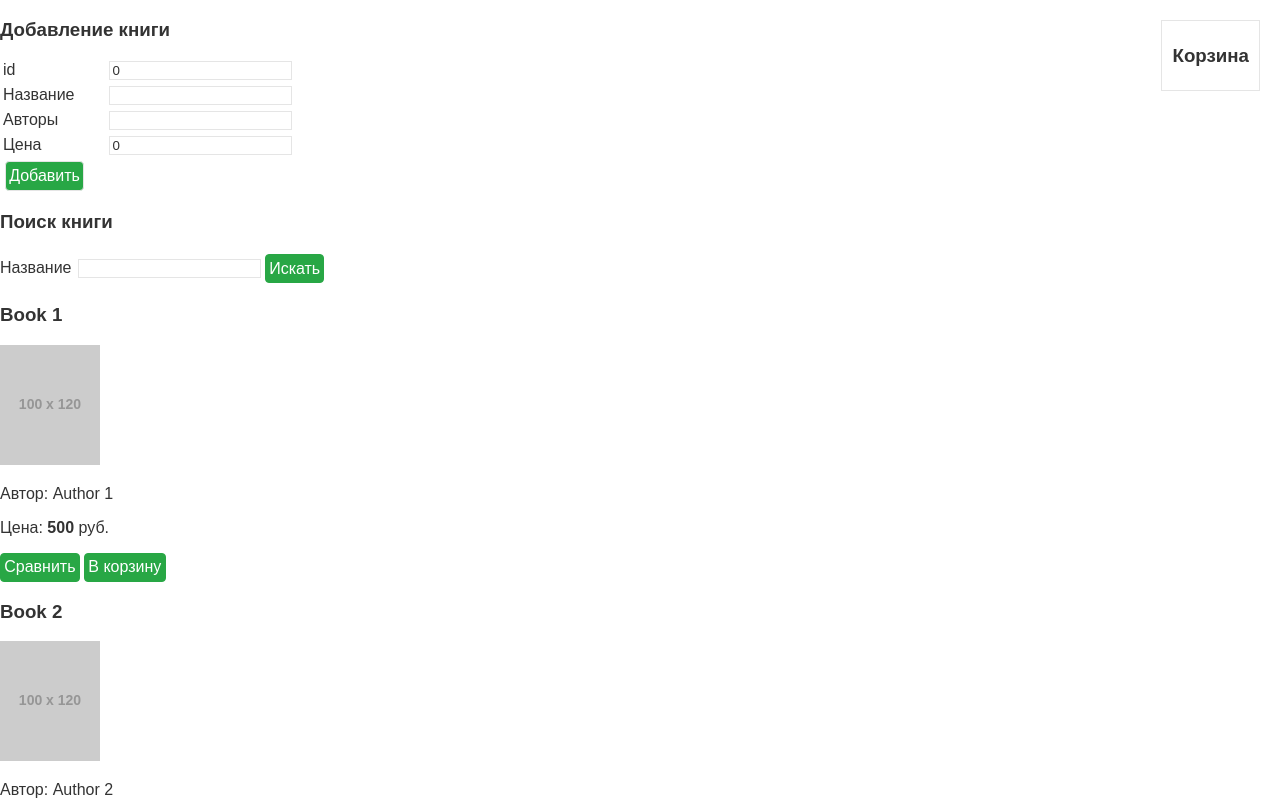
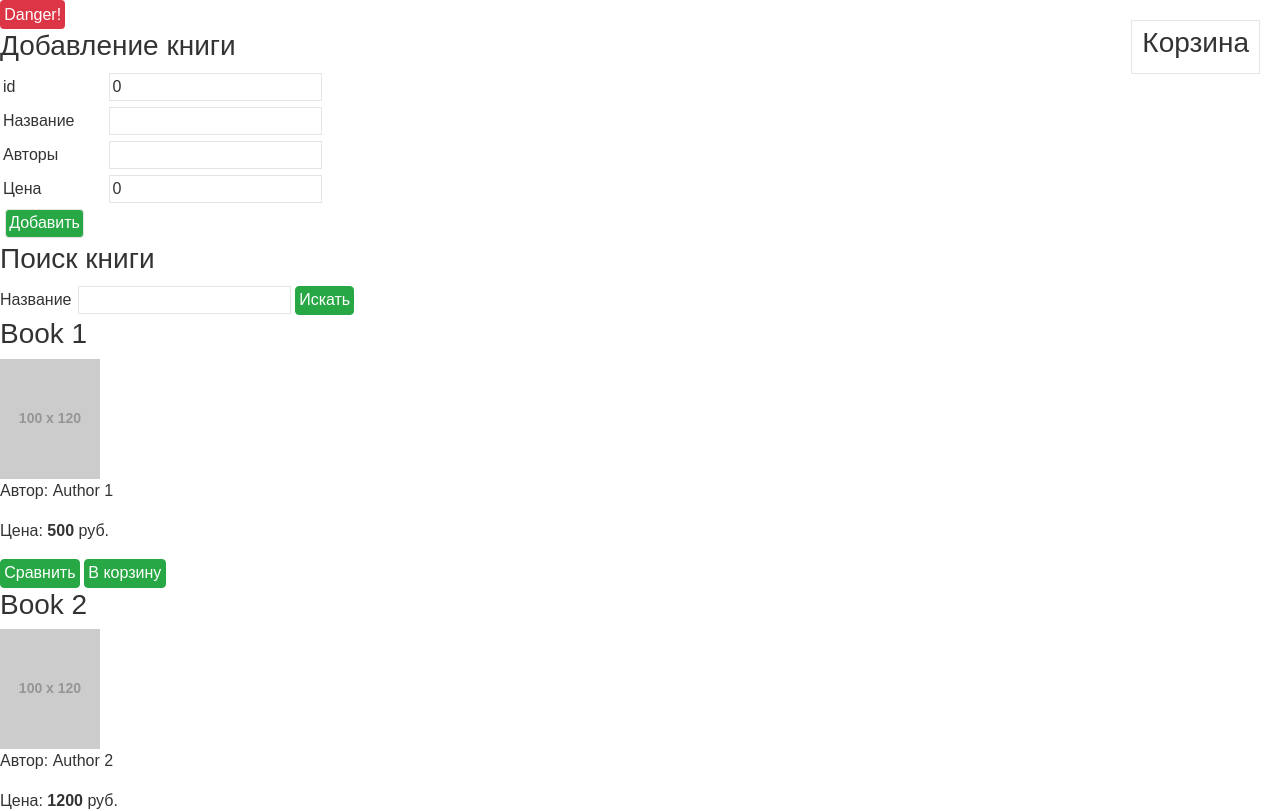
Before and after one commit to roman-yagodin/learn-redux, a React (Create React App) app: page / in a window 1280 px wide. Shown: the top 811 px of the page. Built offline with nearby package versions, Linux system fonts and the light colour scheme.

Commit message:
Подключение reactstrap

```diff
--- a/package.json
+++ b/package.json
@@ -6,9 +6,11 @@
     "@testing-library/jest-dom": "^5.17.0",
     "@testing-library/react": "^13.4.0",
     "@testing-library/user-event": "^13.5.0",
+    "bootstrap": "^5.3.2",
     "react": "^18.2.0",
     "react-dom": "^18.2.0",
     "react-scripts": "5.0.1",
+    "reactstrap": "^9.2.0",
     "web-vitals": "^2.1.4"
   },
   "scripts": {
--- a/src/App.js
+++ b/src/App.js
@@ -7,6 +7,7 @@
 import Basket from './components/Basket.js';
 import AddBookForm from './components/AddBookForm.js';
 import SearchForm from './components/SearchForm.js';
+import { Button } from 'reactstrap';
 
 class App extends React.Component{
 
@@ -67,6 +68,7 @@
     )
     )
     return <div>
+      <Button color="danger">Danger!</Button>
       <Basket items={this.state.items} dataBook={this.state.dataBook} handleRemoveBasket={this.removeBasket} />
       <AddBookForm handleAddBook={this.addBook}/>
       <SearchForm />
--- a/src/index.js
+++ b/src/index.js
@@ -1,6 +1,7 @@
 import React from 'react';
 import ReactDOM from 'react-dom/client';
 import './index.css';
+import 'bootstrap/dist/css/bootstrap.min.css';
 import App from './App';
 import reportWebVitals from './reportWebVitals';
 import dataBook from './data/data.json';
```
Also changed, not shown: 1 other file (tests, documents, lock files or other folders).
